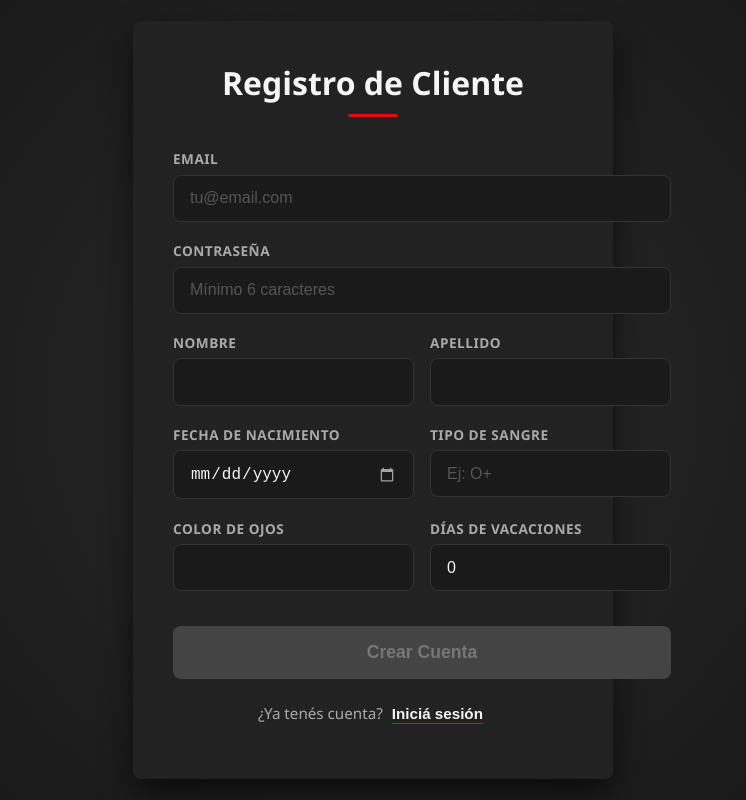
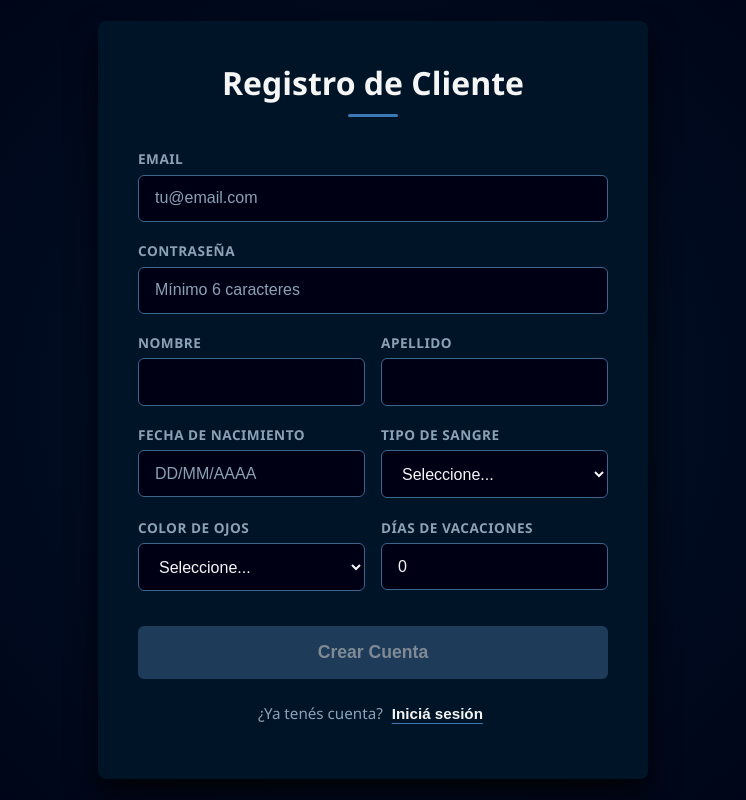
Before and after one commit to Portu004/Sistema-Cine, an Angular app: page /auth in a window 1280 px wide. Both pictures are taken after a click on the button "Registrate acá". Shown: the whole page, without its empty margins (267-1013 px from the left). Built offline with nearby package versions, Linux system fonts and the light colour scheme; no server answers.

Commit message:
agregando guards a las rutas y estilando pagina de registro cliente y perfil con paleta de colores

```diff
--- a/src/app/pages/auth/auth.html
+++ b/src/app/pages/auth/auth.html
@@ -26,42 +26,94 @@
 
       <div class="form-group full-width">
         <label>Email</label>
-        <input type="email" formControlName="email" placeholder="tu@email.com">
+        <input type="text" formControlName="email" placeholder="tu@email.com"
+        [class.is-invalid]="registerForm.get('email')?.invalid && registerForm.get('email')?.touched">
+        @if (registerForm.get('email')?.invalid && registerForm.get('email')?.touched) {
+          <span class="error-msg">Formato de email inválido.</span>
+        }
       </div>
 
       <div class="form-group full-width">
         <label>Contraseña</label>
-        <input type="password" formControlName="password" placeholder="Mínimo 6 caracteres">
+        <input type="password" formControlName="password" placeholder="Mínimo 6 caracteres"
+        [class.is-invalid]="registerForm.get('password')?.invalid && registerForm.get('password')?.touched">
+        @if (registerForm.get('password')?.invalid && registerForm.get('password')?.touched) {
+          <span class="error-msg">La contraseña debe tener al menos 6 caracteres.</span>
+        }
       </div>
 
       <div class="form-group">
         <label>Nombre</label>
-        <input type="text" formControlName="nombre">
+        <input type="text" formControlName="nombre"
+        [class.is-invalid]="registerForm.get('apellido')?.invalid && (registerForm.get('apellido')?.touched || registerForm.get('apellido')?.dirty)">
+        @if (registerForm.get('nombre')?.hasError('pattern') && registerForm.get('nombre')?.touched) {
+          <span class="error-msg">Solo se permiten letras.</span>
+        }
       </div>
 
       <div class="form-group">
         <label>Apellido</label>
-        <input type="text" formControlName="apellido">
+        <input type="text" formControlName="apellido"
+        [class.is-invalid]="registerForm.get('apellido')?.invalid && (registerForm.get('apellido')?.touched || registerForm.get('apellido')?.dirty)">
+        @if (registerForm.get('apellido')?.hasError('pattern') && (registerForm.get('apellido')?.touched || registerForm.get('apellido')?.dirty)) {
+          <span class="error-msg">Solo se permiten letras.</span>
+        }
       </div>
 
       <div class="form-group">
         <label>Fecha de Nacimiento</label>
-        <input type="date" formControlName="fecha_nacimiento">
+        <input type="text" formControlName="fecha_nacimiento" placeholder="DD/MM/AAAA" maxlength="10"
+        [class.is-invalid]="registerForm.get('fecha_nacimiento')?.invalid && registerForm.get('fecha_nacimiento')?.touched">
+        @if (registerForm.get('fecha_nacimiento')?.hasError('pattern') && registerForm.get('fecha_nacimiento')?.touched) {
+          <span class="error-msg">Fecha inválida. Use formato DD/MM/AAAA.</span>
+        }
       </div>
 
       <div class="form-group">
         <label>Tipo de Sangre</label>
-        <input type="text" formControlName="tipo_sangre" placeholder="Ej: O+">
+        <select formControlName="tipo_sangre" [class.is-invalid]="registerForm.get('tipo_sangre')?.invalid && registerForm.get('tipo_sangre')?.touched">
+          <option value="" disabled selected>Seleccione...</option>
+          <option value="A+">A+</option>
+          <option value="A-">A-</option>
+          <option value="B+">B+</option>
+          <option value="B-">B-</option>
+          <option value="AB+">AB+</option>
+          <option value="AB-">AB-</option>
+          <option value="O+">O+</option>
+          <option value="O-">O-</option>
+        </select>
+        @if (registerForm.get('tipo_sangre')?.invalid && registerForm.get('tipo_sangre')?.touched) {
+          <span class="error-msg">Campo requerido.</span>
+        }
       </div>
 
       <div class="form-group">
         <label>Color de Ojos</label>
-        <input type="text" formControlName="color_ojos">
+        <select formControlName="color_ojos" [class.is-invalid]="registerForm.get('color_ojos')?.invalid && registerForm.get('color_ojos')?.touched">
+          <option value="" disabled selected>Seleccione...</option>
+          <option value="Marrones">Marrones</option>
+          <option value="Azules">Azules</option>
+          <option value="Verdes">Verdes</option>
+          <option value="Avellana">Avellana</option>
+          <option value="Grises">Grises</option>
+          <option value="Negros">Negros</option>
+        </select>
+        @if (registerForm.get('color_ojos')?.invalid && registerForm.get('color_ojos')?.touched) {
+          <span class="error-msg">Campo requerido.</span>
+        }
       </div>
 
       <div class="form-group">
         <label>Días de Vacaciones</label>
-        <input type="number" formControlName="dias_vacaciones" min="0">
+        <input type="number" formControlName="dias_vacaciones" min="0" max="365"
+        [class.is-invalid]="registerForm.get('dias_vacaciones')?.invalid && (registerForm.get('dias_vacaciones')?.touched || registerForm.get('dias_vacaciones')?.dirty)">
+
+        @if (registerForm.get('dias_vacaciones')?.hasError('max') && (registerForm.get('dias_vacaciones')?.touched || registerForm.get('dias_vacaciones')?.dirty)) {
+          <span class="error-msg">El máximo permitido es 365.</span>
+        }
+        @if (registerForm.get('dias_vacaciones')?.hasError('min') && (registerForm.get('dias_vacaciones')?.touched || registerForm.get('dias_vacaciones')?.dirty)) {
+          <span class="error-msg">No puede ser negativo.</span>
+        }
       </div>
 
       <button type="submit" class="full-width" [disabled]="registerForm.invalid">Crear Cuenta</button>
--- a/src/app/pages/auth/auth.scss
+++ b/src/app/pages/auth/auth.scss
@@ -1,29 +1,20 @@
-$primary-color: #e50914;
-$primary-hover: #f40612;
-$bg-dark: #141414;
-$surface-dark: #222222;
-$text-light: #f5f5f5;
-$text-muted: #aaaaaa;
-$border-radius: 8px;
-
 :host {
   display: flex;
   justify-content: center;
   align-items: center;
   min-height: 100vh;
-  background-color: $bg-dark;
-  background-image: radial-gradient(circle at center, #2a2a2a 0%, $bg-dark 100%);
-  color: $text-light;
-  font-family: 'Segoe UI', Roboto, Helvetica, Arial, sans-serif;
+  background-color: var(--bg-principal);
+  background-image: radial-gradient(circle at center, var(--bg-superficie) 0%, var(--bg-principal) 100%);
+  color: var(--color-texto);
 }
 
 .auth-container {
-  background-color: $surface-dark;
+  background-color: var(--bg-superficie);
   padding: 2.5rem;
-  border-radius: $border-radius;
-  box-shadow: 0 15px 30px rgba(0, 0, 0, 0.6);
+  border-radius: 8px;
+  box-shadow: 0 15px 30px rgba(0, 0, 0, 0.8);
   width: 100%;
-  max-width: 480px;
+  max-width: 550px;
   box-sizing: border-box;
 
   h2 {
@@ -32,14 +23,13 @@ $border-radius: 8px;
     margin-bottom: 2rem;
     font-size: 2rem;
     font-weight: 600;
-    color: $text-light;
 
     &::after {
       content: '';
       display: block;
       width: 50px;
       height: 3px;
-      background-color: $primary-color;
+      background-color: var(--color-primario);
       margin: 10px auto 0;
       border-radius: 2px;
     }
@@ -49,7 +39,6 @@ $border-radius: 8px;
     display: flex;
     flex-direction: column;
     gap: 1.2rem;
-
 
     &.register-form {
       display: grid;
@@ -69,31 +58,32 @@ $border-radius: 8px;
 
     label {
       font-size: 0.85rem;
-      color: $text-muted;
+      color: var(--color-texto-muted);
       text-transform: uppercase;
       letter-spacing: 0.5px;
       font-weight: 600;
     }
 
-    input {
+    input, select {
+      width: 100%;
+      box-sizing: border-box;
       padding: 0.85rem 1rem;
-      border-radius: $border-radius;
-      border: 1px solid #333;
-      background-color: #1a1a1a;
-      color: $text-light;
+      border-radius: 6px;
+      border: 1px solid var(--color-secundario);
+      background-color: var(--bg-principal);
+      color: var(--color-texto);
       font-size: 1rem;
       transition: all 0.3s ease;
 
       &::placeholder {
-        color: #555;
+        color: var(--color-texto-muted);
       }
 
       &:focus {
         outline: none;
-        border-color: $primary-color;
-        box-shadow: 0 0 0 2px rgba(229, 9, 20, 0.2);
+        border-color: var(--color-primario);
+        box-shadow: 0 0 0 2px rgba(60, 120, 180, 0.3);
       }
-
 
       &::-webkit-calendar-picker-indicator {
         filter: invert(1);
@@ -101,14 +91,34 @@ $border-radius: 8px;
         opacity: 0.6;
         &:hover { opacity: 1; }
       }
+
+      &.is-invalid {
+        border-color: #e50914; // Borde rojo
+
+        &:focus {
+          // Sombra neon roja al estar seleccionado con error
+          box-shadow: 0 0 0 2px rgba(229, 9, 20, 0.3);
+        }
+      }
+
     }
+
+/* ESTILO PARA EL TEXTITO DE ERROR */
+    .error-msg {
+      color: #e50914;
+      font-size: 0.8rem;
+      margin-top: 0.2rem;
+      font-weight: 500;
+    }
+
+
 
     button[type="submit"] {
       margin-top: 1rem;
       padding: 1rem;
       border: none;
-      border-radius: $border-radius;
-      background-color: $primary-color;
+      border-radius: 6px;
+      background-color: var(--color-primario);
       color: white;
       font-size: 1.1rem;
       font-weight: bold;
@@ -116,7 +126,7 @@ $border-radius: 8px;
       transition: background-color 0.3s ease, transform 0.1s ease;
 
       &:hover:not(:disabled) {
-        background-color: $primary-hover;
+        background-color: var(--color-primario-hover);
       }
 
       &:active:not(:disabled) {
@@ -124,8 +134,8 @@ $border-radius: 8px;
       }
 
       &:disabled {
-        background-color: #444;
-        color: #777;
+        background-color: var(--color-secundario);
+        opacity: 0.5;
         cursor: not-allowed;
       }
     }
@@ -135,29 +145,28 @@ $border-radius: 8px;
     text-align: center;
     margin-top: 1.5rem;
     font-size: 0.95rem;
-    color: $text-muted;
+    color: var(--color-texto-muted);
 
     button {
       background: none;
       border: none;
-      color: $text-light;
+      color: var(--color-texto);
       font-weight: bold;
       cursor: pointer;
       padding: 0 5px;
       font-size: 0.95rem;
       text-decoration: underline;
-      text-decoration-color: $primary-color;
+      text-decoration-color: var(--color-primario);
       text-underline-offset: 4px;
       transition: color 0.3s ease;
 
       &:hover {
-        color: $primary-color;
+        color: var(--color-primario);
       }
     }
   }
 }
 
-// Media Query para celulares
 @media (max-width: 480px) {
   .auth-container {
     padding: 1.5rem;
@@ -165,10 +174,7 @@ $border-radius: 8px;
 
     form.register-form {
       grid-template-columns: 1fr;
-
-      .full-width {
-        grid-column: span 1;
-      }
+      .full-width { grid-column: span 1; }
     }
   }
 }
--- a/src/styles.scss
+++ b/src/styles.scss
@@ -1,6 +1,37 @@
+// ESTILOS GLOBALES PARA TODA LA PAGINA
+
+:root {
+  /* Fondos oscuros */
+  --bg-principal: #000014; /* Fondo base de toda la app */
+  --bg-superficie: #001428; /* Azul Oscuro - Para tarjetas, formularios y navbar */
+  --bg-oscuro: #000000; /* Negro - Para sombras profundas o footers */
+
+  /* Colores de acción (Botones, links, acentos) */
+  --color-primario: #3c78b4; /* Botones */
+  --color-primario-hover: #3c78a0; /* animacion de botones */
+  --color-secundario: #3c648c; /* Detalles secundarios */
+
+  /* Textos */
+  --color-texto: #f5f5f5;
+  --color-texto-muted: #8ba2b5; /* Un tono gris-azulado para labels y textos secundarios */
+}
+
 html, body {
   margin: 0;
   padding: 0;
   box-sizing: border-box;
-  background-color: #141414; /* Le ponemos el mismo fondo oscuro del cine por las dudas */
+  background-color: var(--bg-principal);
+  color: var(--color-texto);
+  min-height: 100vh;
+  width: 100%;
+  font-family: 'Segoe UI', Roboto, Helvetica, Arial, sans-serif;
 }
+
+app-root {
+  display: block;
+  min-height: 100vh;
+}
+
+*, *:before, *:after {
+  box-sizing: inherit;
+}
```
Also changed, not shown: src/app/app.routes.ts (+6 -2 lines), src/app/core/guards/auth-guard.ts (added, +20 -0 lines), src/app/core/services/auth/auth.service.ts (+25 -0 lines), src/app/pages/auth/auth.ts (+9 -6 lines), src/app/pages/perfil/perfil.html (added, +23 -0 lines), src/app/pages/perfil/perfil.ts (added, +39 -0 lines), src/app/pages/perfil/perfil.scss (added), 2 other files (tests, documents, lock files or other folders).
